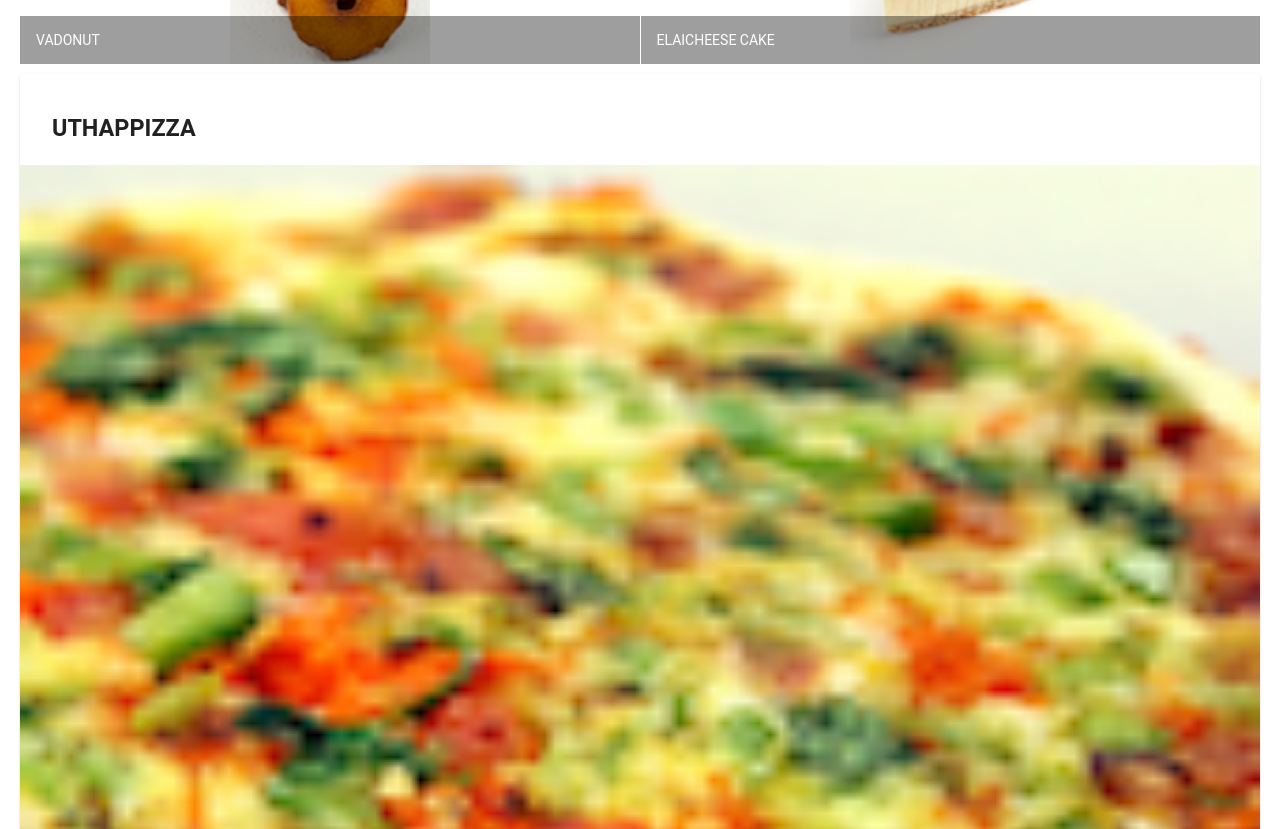
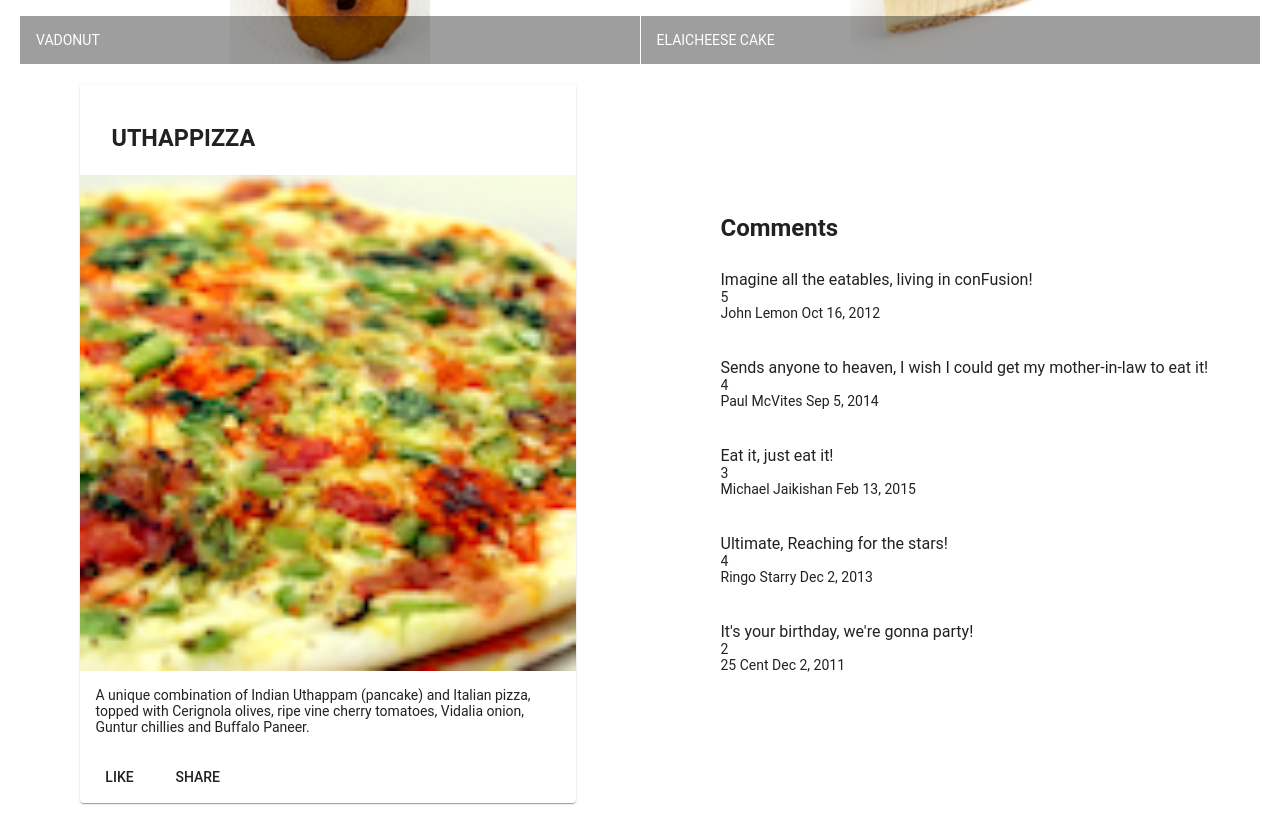
Before and after one commit to Jpdunczu/ConFusion, an Angular app: page / in a window 1280 px wide. Shown: the part 500-1329 px from the top of the page. Built offline with nearby package versions, Linux system fonts and the light colour scheme.

Commit message:
Angular: Assignment 1

```diff
--- a/src/app/app.component.html
+++ b/src/app/app.component.html
@@ -5,3 +5,7 @@
 <app-menu>
 
 </app-menu>
+
+<app-dishdetail>
+
+</app-dishdetail>
--- a/src/app/app.module.ts
+++ b/src/app/app.module.ts
@@ -12,11 +12,13 @@ import 'hammerjs';
 
 import { AppComponent } from './app.component';
 import { MenuComponent } from './menu/menu.component';
+import { DishdetailComponent } from './dishdetail/dishdetail.component';
 
 @NgModule({
   declarations: [
     AppComponent,
-    MenuComponent
+    MenuComponent,
+    DishdetailComponent
   ],
   imports: [
     BrowserModule,
--- /dev/null
+++ b/src/app/dishdetail/dishdetail.component.html
@@ -0,0 +1,48 @@
+<div class="container"
+  fxLayout="row"
+  fxLayout.sm="column"
+  fxLayout.xs="column"
+  fxLayoutAlign.gt-md="space-around center"
+  fxLayoutGap="10px"
+  fxLayoutGap.xs="0">
+
+  <div fxFlex="40">
+      <div fxFlex *ngIf="dish">
+          <mat-card>
+            <mat-card-header>
+              <mat-card-title>
+                <h3>{{ dish.name | uppercase }}</h3>
+              </mat-card-title>
+            </mat-card-header>
+            <img mat-card-image src="{{dish.image}}" alt="{{dish.name}}">
+            <mat-card-content>
+              <p> {{ dish.description }} </p>
+            </mat-card-content>
+            <mat-card-actions>
+              <button mat-button>LIKE</button>
+              <button mat-button>SHARE</button>
+            </mat-card-actions>
+          </mat-card>
+        </div>
+  </div>
+
+  <div fxFlex="40">
+      <mat-list fxFlex>
+        <mat-list-item>
+            <h2>Comments</h2>
+        </mat-list-item>
+          <mat-list-item *ngFor="let comment of dish.comments">
+            <p matLine>
+              <span> {{comment.comment}} </span>
+            </p>
+            <p matLine>
+              <span> {{comment.rating}} </span>
+            </p>
+            <p matLine>
+              <span> {{comment.author}} {{comment.date | date }} </span>
+            </p>
+          </mat-list-item>
+        </mat-list>
+  </div>
+
+</div>
--- /dev/null
+++ b/src/app/dishdetail/dishdetail.component.ts
@@ -0,0 +1,60 @@
+import { Component, OnInit } from '@angular/core';
+
+const DISH = {
+  name: 'Uthappizza',
+  image: '/assets/images/uthappizza.png',
+  category: 'mains',
+  label: 'Hot',
+  price: '4.99',
+  // tslint:disable-next-line:max-line-length
+  description: 'A unique combination of Indian Uthappam (pancake) and Italian pizza, topped with Cerignola olives, ripe vine cherry tomatoes, Vidalia onion, Guntur chillies and Buffalo Paneer.',
+  comments: [
+       {
+           rating: 5,
+           comment: 'Imagine all the eatables, living in conFusion!',
+           author: 'John Lemon',
+           date: '2012-10-16T17:57:28.556094Z'
+       },
+       {
+           rating: 4,
+           comment: 'Sends anyone to heaven, I wish I could get my mother-in-law to eat it!',
+           author: 'Paul McVites',
+           date: '2014-09-05T17:57:28.556094Z'
+       },
+       {
+           rating: 3,
+           comment: 'Eat it, just eat it!',
+           author: 'Michael Jaikishan',
+           date: '2015-02-13T17:57:28.556094Z'
+       },
+       {
+           rating: 4,
+           comment: 'Ultimate, Reaching for the stars!',
+           author: 'Ringo Starry',
+           date: '2013-12-02T17:57:28.556094Z'
+       },
+       {
+           rating: 2,
+           comment: 'It\'s your birthday, we\'re gonna party!',
+           author: '25 Cent',
+           date: '2011-12-02T17:57:28.556094Z'
+       }
+   ]
+}
+
+@Component({
+  selector: 'app-dishdetail',
+  templateUrl: './dishdetail.component.html',
+  styleUrls: ['./dishdetail.component.scss']
+})
+
+export class DishdetailComponent implements OnInit {
+
+  dish = DISH;
+
+  constructor() { }
+
+  ngOnInit() {
+  }
+
+}
--- a/src/app/menu/menu.component.ts
+++ b/src/app/menu/menu.component.ts
@@ -39,17 +39,19 @@ const DISHES: Dish[] = [
   }
 ];
 
+
 @Component({
   selector: 'app-menu',
   templateUrl: './menu.component.html',
   styleUrls: ['./menu.component.scss']
 })
+
 export class MenuComponent implements OnInit {
 
   // typescript types can be implictly defined.
   dishes = DISHES;
 
-  selectedDish = DISHES[0];
+  //selectedDish = DISHES[0];
 
   constructor() { }
 
```
Also changed, not shown: src/app/menu/menu.component.html (+4 -3 lines), src/app/dishdetail/dishdetail.component.scss (added), 1 other file (tests, documents, lock files or other folders).
